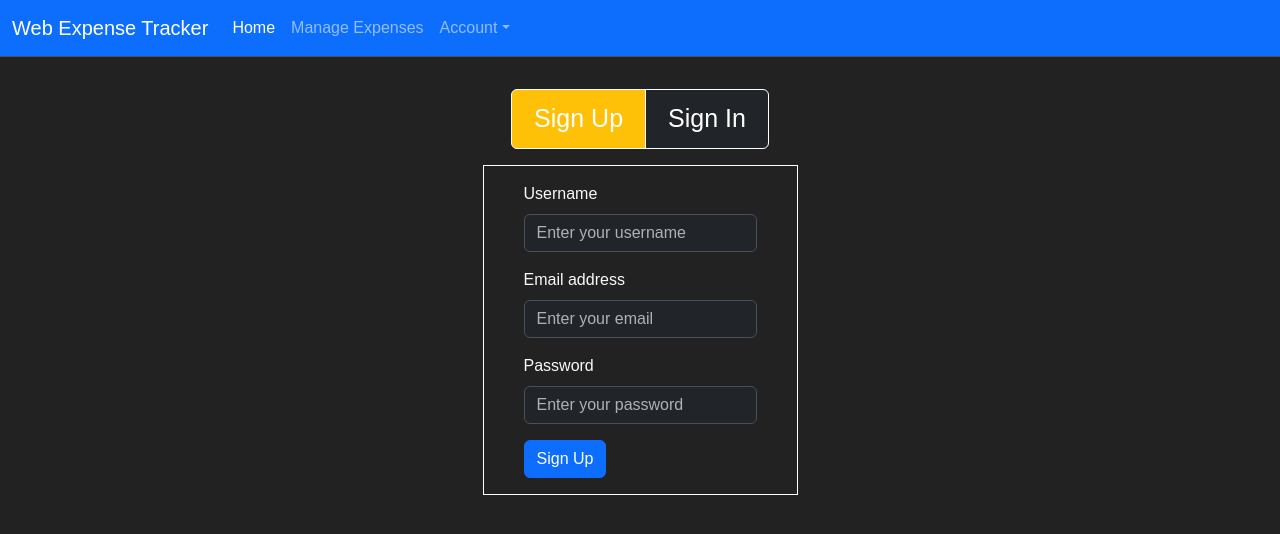
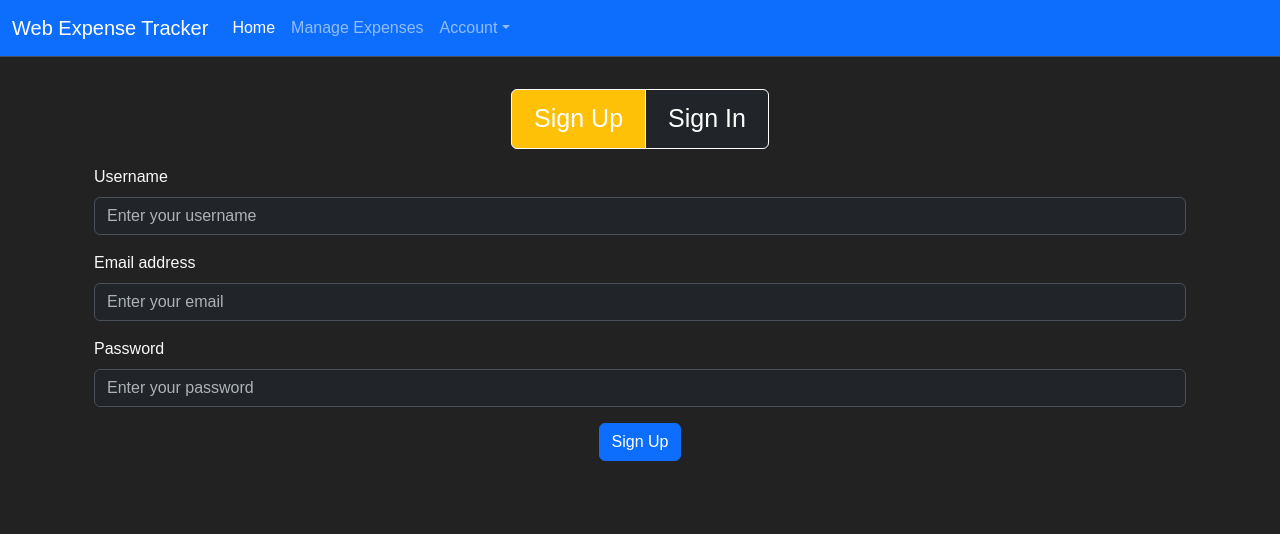
Before and after one commit to KunalSharma108/Web-Expense-Tracker, a React (Vite) app in the folder FrontEnd/: page /User/Sign-Up in a window 1280 px wide. Shown: the top 534 px of the page. Built offline with nearby package versions, Linux system fonts and the light colour scheme; no server answers.

Commit message:
added many things

```diff
--- a/FrontEnd/src/templates/Assets/User/SignUp.jsx
+++ b/FrontEnd/src/templates/Assets/User/SignUp.jsx
@@ -14,8 +14,9 @@ function SignUp() {
         padding: '10px 22px',
         fontSize: '25px'
     }
+
     return (
-        <div className='body-div my-3'>
+        <div className='body-div my-3' >
             <div className="vertical-center">
                 <div className="btn-group p-3 vertical-center" role="group" aria-label="Sign up and Sign in buttons" style={buttonStyle} >
                     <Link
@@ -30,8 +31,6 @@ function SignUp() {
                 </div>
             </div>
 
-            <div className="d-flex justify-content-center" data-bs-theme="dark">
-                <div className="border border-white p-3" style={{ maxWidth: '400px' }} data-bs-theme="dark">
             <div className="flex-center" data-bs-theme="dark">
                 <div className="container">
                     <form className='container'>
@@ -47,14 +46,12 @@ function SignUp() {
                             <label htmlFor="password" className="form-label text-light">Password</label>
                             <input type="password" className="form-control bg-dark text-light" id="password" placeholder="Enter your password" />
                         </div>
+                        <div className="d-flex justify-content-center">
                             <button type="submit" className="btn btn-primary">Sign Up</button>
+                        </div>
                     </form>
                 </div>
             </div>
-                </div>
-            </div>
-
-
         </div>
     )
 }
```
Lines whose indentation alone changed are shown as unchanged.
